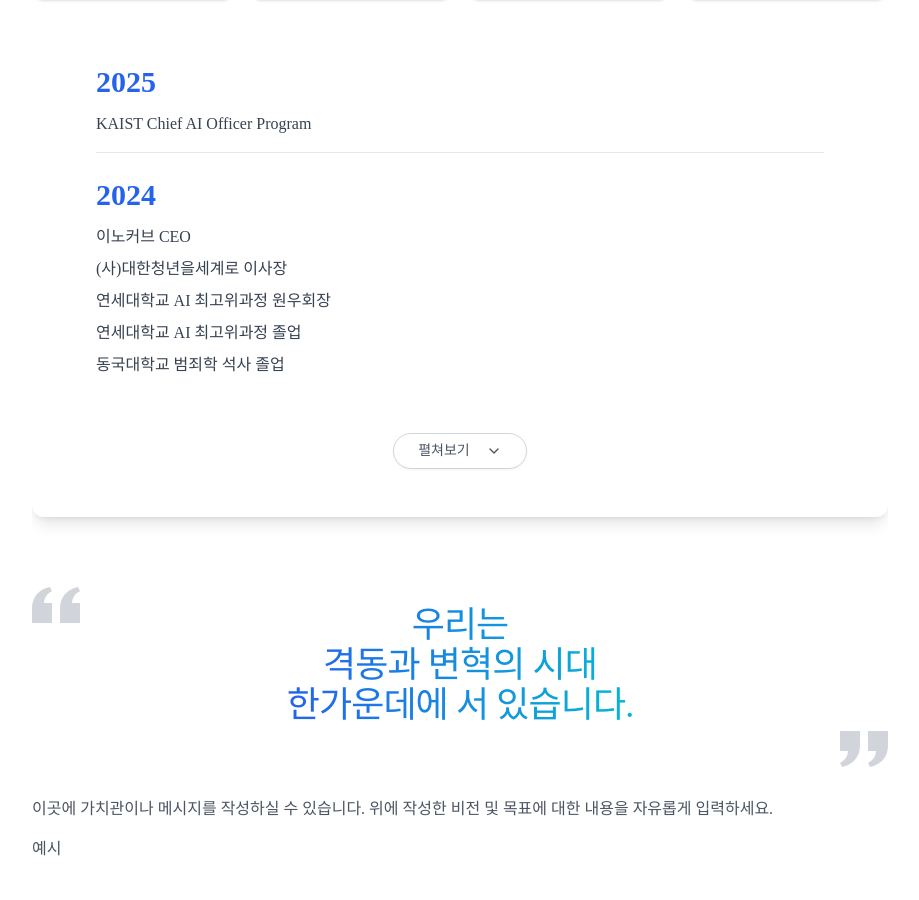
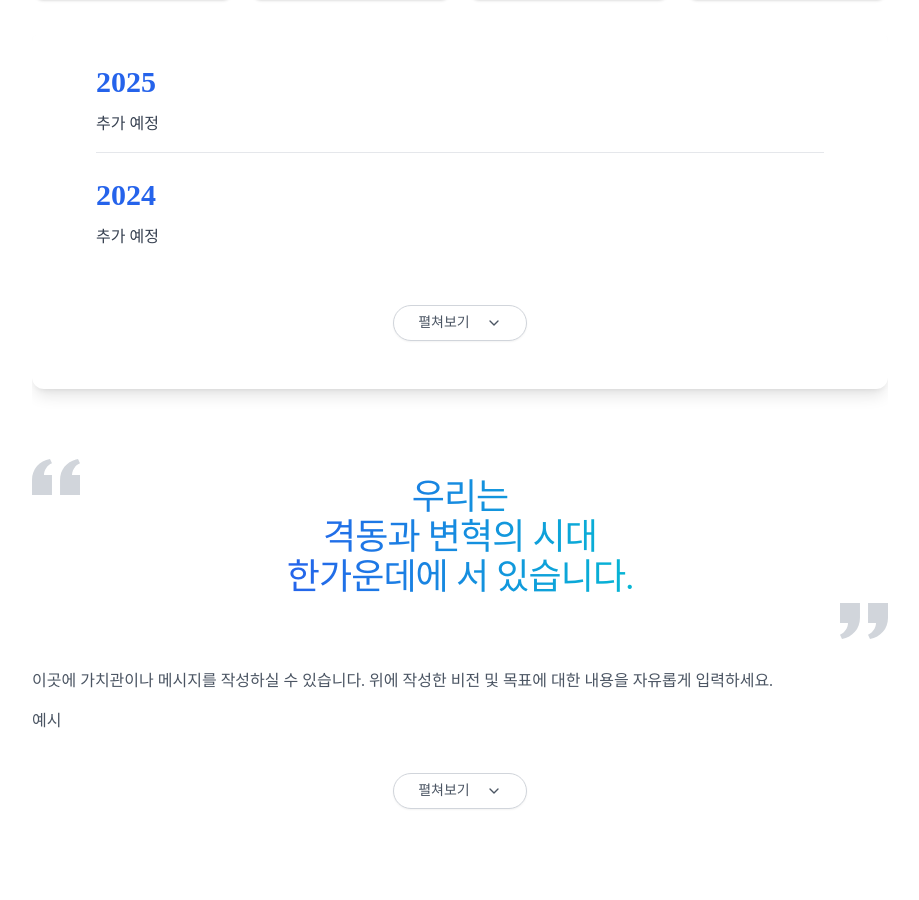
Before and after one commit to innocurve/personalPR-template, a Next.js app: page / in a window 1280 px wide. Shown: the part 1020-1920 px from the top of the page, without its empty margins (180-1099 px from the left). Built offline with nearby package versions, Linux system fonts and the light colour scheme.

Commit message:
인사영상수정개선

```diff
--- a/app/components/Career.tsx
+++ b/app/components/Career.tsx
@@ -19,106 +19,70 @@ export default function Career() {
   const fullHistory: HistoryByLanguage = useMemo(() => ({
     ko: {
       "2025": [
-        "KAIST Chief AI Officer Program"
+        "추가 예정"
       ],
       "2024": [
-        "이노커브 CEO",
-        "(사)대한청년을세계로 이사장",
-        "연세대학교 AI 최고위과정 원우회장",
-        "연세대학교 AI 최고위과정 졸업",
-        "동국대학교 범죄학 석사 졸업"
+        "추가 예정"
       ],
       "2023": [
-        "대통령직속 민주평화통일자문회의 위원",
-        "대전광역시 서구 청년센터 센터장",
-        "미스코리아 대전세종충남 선발대회 심사위원",
-        "동국대학교 경찰사법대학원 총학생회 수석부회장"
+        "추가 예정"
       ],
       "2022": [
-        "세종특별자치시청 정책특별보좌관",
-        "세종특별자치시 특화거리심의위원회 위원",
-        "제4대 세종특별자치시장직 인수위원회 위원"
+        "추가 예정"
       ],
       "2021": [
-        "대한세팍타크로협회 이사"
+        "추가 예정"
       ]
     },
     en: {
       "2025": [
-        "KAIST Chief AI Officer Program"
+        "추가 예정"
       ],
       "2024": [
-        "CEO of Innocurve",
-        "Chairman of the Board, Daejeon Youth to the World Association",
-        "President of Yonsei University AI Executive Program Alumni Association",
-        "Graduated from Yonsei University AI Executive Program",
-        "Graduated from Dongguk University with a Master's degree in Criminology"
+        "추가 예정"
       ],
       "2023": [
-        "Member of the Presidential Committee on Peace and Unification",
-        "Director of Daejeon Seo-gu Youth Center",
-        "Judge of Miss Korea Daejeon Sejong Chungnam Contest",
-        "Vice President of Dongguk University Graduate School of Police and Criminal Justice Student Council"
+        "추가 예정"
       ],
       "2022": [
-        "Special Policy Advisor to the Sejong Special Self-Governing City",
-        "Member of the Sejong Special Self-Governing City Specialized Street Deliberation Committee",
-        "Member of the 4th Sejong Special Self-Governing City Mayor Inaugural Committee"
+        "추가 예정"
       ],
       "2021": [
-        "Director of the Korea Sepak Takraw Association"
+        "추가 예정"
       ]
     },
     ja: {
       "2025": [
-        "KAIST Chief AI Officer Program"
+        "추가 예정"
       ],
       "2024": [
-        "イノカーブ CEO",
-        "社団法人大田青年を世界へ理事長",
-        "延世大学AI最高位過程会員会長",
-        "延世大学AI最高位過程卒業",
-        "東国大学犯罪学修士卒業"
+        "추가 예정"
       ],
       "2023": [
-        "大統領直属民主平和統一諮問会議委員",
-        "大田広域市西区青年センターセンター長",
-        "ミスコリア大田世宗忠南選抜大会審査委員",
-        "東国大学警察司法大学院総学生会副会長"
+        "추가 예정"
       ],
       "2022": [
-        "世宗特別自治市庁政策特別補佐官",
-        "世宗特別自治市特化通り審議委員会委員",
-        "第4代世宗特別自治市長職引受委員会委員"
+        "추가 예정"
       ],
       "2021": [
-        "大韓セパタクロー協会理事"
+        "추가 예정"
       ]
     },
     zh: {
       "2025": [
-        "KAIST Chief AI Officer Program"
+        "추가 예정"
       ],
       "2024": [
-        "Innocurve首席执行官",
-        "(社)韩国青年走向世界协会理事长",
-        "延世大学AI高级课程校友会主席",
-        "毕业于延世大学AI高级课程",
-        "毕业于东国大学犯罪学硕士"
+        "추가 예정"
       ],
       "2023": [
-        "总统直属民主和平统一咨询会议委员",
-        "大田广域市西区青年中心主任",
-        "韩国小姐大田世宗忠南选拔大赛评委",
-        "东国大学警察司法研究生院学生会副主席"
+        "추가 예정"
       ],
       "2022": [
-        "世宗特别自治市政策特别顾问",
-        "世宗特别自治市特色街道审议委员会委员",
-        "第四届世宗特别自治市长就职委员会委员"
+        "추가 예정"
       ],
       "2021": [
-        "韩国藤球协会理事"
+        "추가 예정"
       ]
     }
   }), [])
--- a/app/components/ContactOptions.tsx
+++ b/app/components/ContactOptions.tsx
@@ -18,7 +18,7 @@ const ContactOptions: React.FC<ContactOptionsProps> = ({ language }) => {
     } else if (key === 'greetingVideo') {
       router.push('/greeting')
     } else if (key === 'phone') {
-      window.location.href = 'tel:+8210-9037-4458'
+      window.location.href = 'tel:+8210-1234-5678'
     } else if (key === 'innocard') {
       router.push('/inquiry')
     }
--- a/app/greeting/page.tsx
+++ b/app/greeting/page.tsx
@@ -17,10 +17,10 @@ export default function GreetingVideo() {
   const [translatedDescription, setTranslatedDescription] = useState('')
 
   const videoSources = {
-    ko: "/greetingvideo/greeting_ko.mp4",
-    en: "/greetingvideo/greeting_en.mp4",
-    ja: "/greetingvideo/greeting_ja.mp4",
-    zh: "/greetingvideo/greeting_zh.mp4"
+    ko: "/greetingvideo/greetingko.mp4",
+    en: "/greetingvideo/greetingen.mp4",
+    ja: "/greetingvideo/greetingja.mp4",
+    zh: "/greetingvideo/greetingzh.mp4"
   }
 
   const togglePlay = () => {
```
